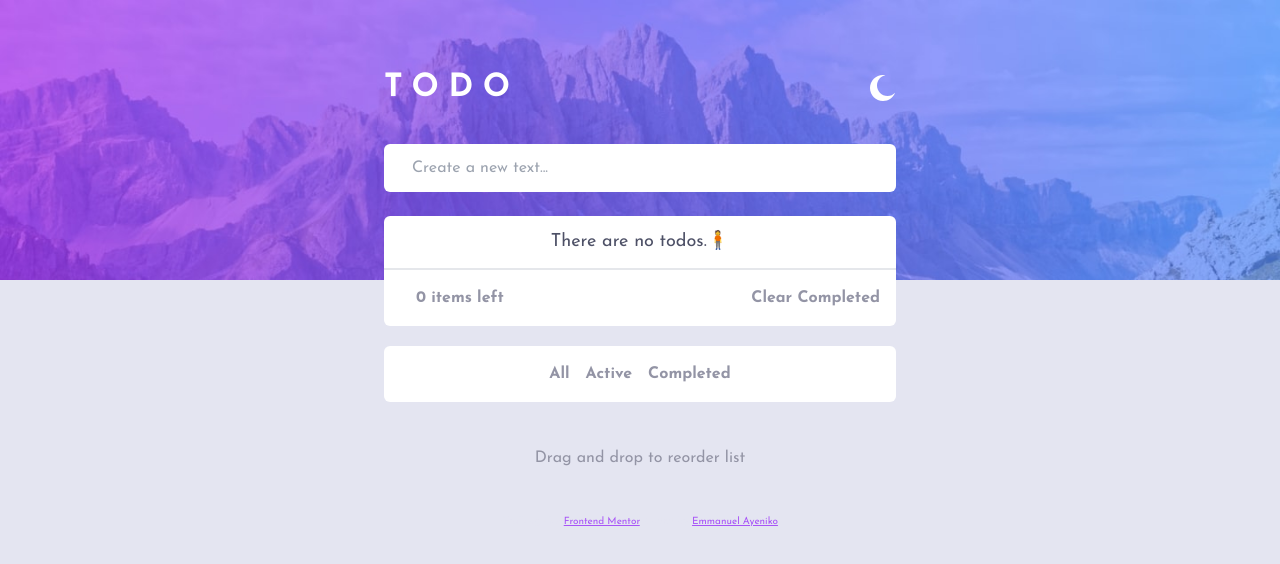
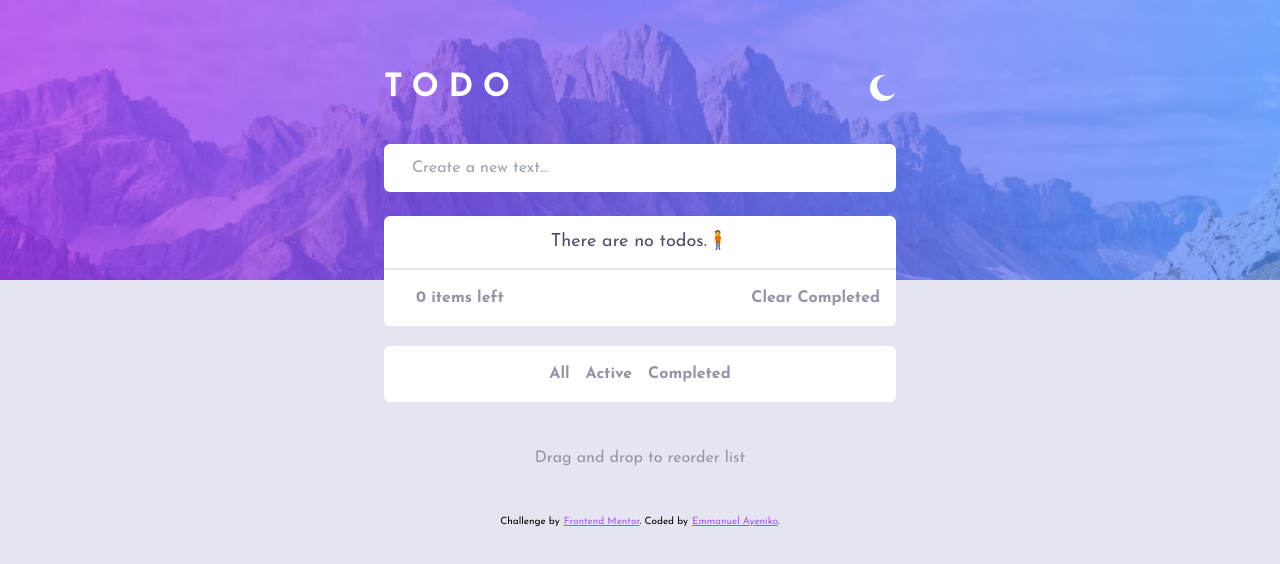
Before and after one commit to NIKO-DEV06/Todo-App, a React (Vite) app: page / in a window 1280 px wide. Shown: the top 564 px of the page. Built offline with nearby package versions, Linux system fonts and the light colour scheme.

Commit message:
fixed a darkmode colour

```diff
--- a/src/components/Footer.jsx
+++ b/src/components/Footer.jsx
@@ -32,7 +32,7 @@
         Drag and drop to reorder list
       </div>
 
-      <p className="text-[10px] text-center text-veryLightGrayishBlue">
+      <p className="text-[10px] text-center dark:text-veryLightGrayishBlue">
         Challenge by
         <a
           className="ml-1  text-purple-500 underline"
```
